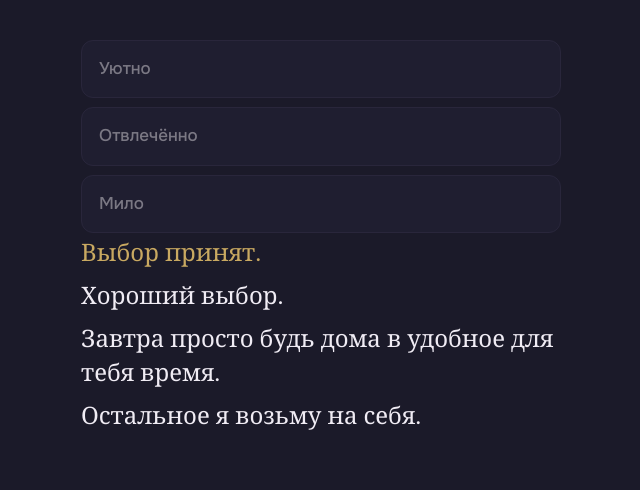
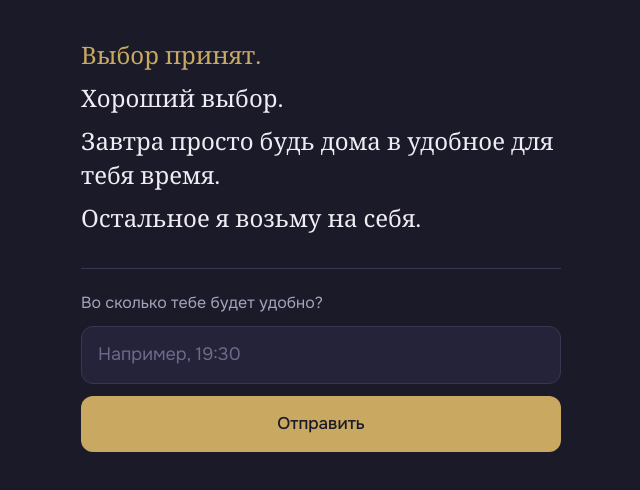
Before and after one commit to Space-web144/vecher, a plain HTML site: page index.html in a window 1280 px wide. Both pictures are taken after a click on the button "Уютно". Shown: the whole page, without its empty margins (319-959 px from the left). Drawn offline with nearby package versions, Linux system fonts and the light colour scheme.

Commit message:
Update index.html

```diff
--- a/index.html
+++ b/index.html
@@ -55,7 +55,7 @@
     border-bottom:1px solid var(--line);
   }
 
-  .options{list-style:none;margin:0;padding:0;display:grid;gap:9px}
+  .options{display:grid;gap:9px}
   .option{
     width:100%;
     display:block;
@@ -71,154 +71,119 @@
   }
   .option:hover{background:var(--panel-hover);border-color:var(--gold)}
   .option:focus-visible{outline:2px solid var(--gold);outline-offset:3px}
-  .option:disabled{opacity:.45;cursor:default}
-  .option .label{font-weight:500}
-  .option .note{display:block;color:var(--muted);font-size:15px;font-weight:400;margin-top:2px}
 
-  .result{padding:4px 0}
-  .result p{
+  .message p{
     font-family:"Spectral",Georgia,serif;
     font-size:clamp(20px,5.4vw,24px);
     line-height:1.45;
     margin:0 0 8px;
   }
-  .result p:first-child{color:var(--gold)}
-  .status{
-    margin-top:26px;
-    color:var(--muted);
-    font-family:"Onest",sans-serif;
-    font-size:14px;
+  .message p:first-child{color:var(--gold)}
+
+  .ask-time{
+    margin-top:30px;
+    padding-top:22px;
+    border-top:1px solid var(--line);
   }
+  label{display:block;color:var(--muted);font-size:16px;margin-bottom:10px}
+  input[type=text]{
+    width:100%;
+    font:inherit;
+    font-size:18px;
+    color:var(--ink);
+    background:var(--panel);
+    border:1px solid var(--line);
+    border-radius:12px;
+    padding:14px 16px;
+  }
+  input[type=text]:focus{outline:2px solid var(--gold);outline-offset:2px;border-color:var(--gold)}
+  input[type=text]::placeholder{color:#6F6889}
+
+  .send{
+    margin-top:12px;
+    width:100%;
+    font:inherit;
+    font-size:17px;
+    font-weight:500;
+    color:#1B1A29;
+    background:var(--gold);
+    border:none;
+    border-radius:12px;
+    padding:15px 18px;
+    cursor:pointer;
+  }
+  .send:focus-visible{outline:2px solid var(--ink);outline-offset:3px}
+
+  .hidden{display:none}
   @media (prefers-reduced-motion:reduce){*{transition:none!important}}
 </style>
 </head>
 <body>
 <main>
-  <div class="intro" id="intro"></div>
-  <h1 class="question" id="question"></h1>
-  <ul class="options" id="options"></ul>
-  <div class="result" id="result" hidden></div>
+
+  <!-- ШАГ 1 — вопрос -->
+  <div id="step1">
+    <div class="intro">
+      <p>Рад, что ты решила продолжить.</p>
+      <p class="dim">Первый вопрос очень простой.</p>
+    </div>
+    <h1 class="question">Как бы ты хотела провести завтрашний вечер?</h1>
+    <div class="options">
+      <button class="option" type="button" data-value="Уютно">Уютно</button>
+      <button class="option" type="button" data-value="Отвлечённо">Отвлечённо</button>
+      <button class="option" type="button" data-value="Мило">Мило</button>
+    </div>
+  </div>
+
+  <!-- ШАГ 2 — сообщение и время -->
+  <div id="step2" class="hidden">
+    <div class="message">
+      <p>Выбор принят.</p>
+      <p>Хороший выбор.</p>
+      <p>Завтра просто будь дома в удобное для тебя время.</p>
+      <p>Остальное я возьму на себя.</p>
+    </div>
+
+    <!-- ПОЧТА: адрес в action -->
+    <form method="POST" action="https://formsubmit.co/L2345678999@yandex.ru" class="ask-time">
+      <input type="hidden" name="_subject" value="Ответ со страницы">
+      <input type="hidden" name="_captcha" value="false">
+      <input type="hidden" name="_template" value="table">
+      <input type="hidden" name="_next" id="next" value="">
+      <input type="text" name="_honey" class="hidden">
+      <input type="hidden" name="Выбор" id="choice" value="">
+
+      <label for="time">Во сколько тебе будет удобно?</label>
+      <input type="text" id="time" name="Время" placeholder="Например, 19:30" required autocomplete="off">
+      <button class="send" type="submit">Отправить</button>
+    </form>
+  </div>
+
+  <!-- ШАГ 3 — после отправки -->
+  <div id="step3" class="message hidden">
+    <p>Записал.</p>
+    <p>До завтра.</p>
+  </div>
+
 </main>
 
 <script>
-/* =======================================================================
-   НАСТРОЙКА — меняйте только этот блок
-   ======================================================================= */
-const CONFIG = {
+  document.getElementById("next").value = location.origin + location.pathname + "?ok=1";
 
-  // Почта, на которую придёт письмо с выбором
-  email: "L2345678999@yandex.ru",
-
-  // Текст перед вопросом (каждая строка — отдельный абзац)
-  intro: [
-    "Рад, что ты решила продолжить.",
-    "Первый вопрос очень простой."
-  ],
-
-  // Сам вопрос
-  question: "Как бы ты хотела провести завтрашний вечер?",
-
-  // Варианты ответа: label — кнопка, note — пояснение (можно "")
-  options: [
-    { label: "Уютно",      note: "" },
-    { label: "Отвлечённо", note: "" },
-    { label: "Мило",       note: "" }
-  ],
-
-  // Что появится на странице после любого выбора
-  result: [
-    "Выбор принят.",
-    "Хороший выбор.",
-    "Завтра просто будь дома в удобное для тебя время.",
-    "Остальное я возьму на себя."
-  ]
-};
-/* ============ ДАЛЬШЕ МЕНЯТЬ НЕ НУЖНО ============ */
-
-const $intro    = document.getElementById("intro");
-const $question = document.getElementById("question");
-const $options  = document.getElementById("options");
-const $result   = document.getElementById("result");
-
-CONFIG.intro.forEach((line, i) => {
-  const p = document.createElement("p");
-  if (i > 0) p.className = "dim";
-  p.textContent = line;
-  $intro.appendChild(p);
-});
-$question.textContent = CONFIG.question;
-
-CONFIG.options.forEach(opt => {
-  const li = document.createElement("li");
-  const btn = document.createElement("button");
-  btn.className = "option";
-  btn.type = "button";
-
-  const label = document.createElement("span");
-  label.className = "label";
-  label.textContent = opt.label;
-  btn.appendChild(label);
-
-  if (opt.note) {
-    const note = document.createElement("span");
-    note.className = "note";
-    note.textContent = opt.note;
-    btn.appendChild(note);
-  }
-
-  btn.addEventListener("click", () => choose(opt));
-  li.appendChild(btn);
-  $options.appendChild(li);
-});
-
-async function choose(opt) {
-  document.querySelectorAll(".option").forEach(b => b.disabled = true);
-
-  try {
-    localStorage.setItem("last_choice", JSON.stringify({
-      label: opt.label, at: new Date().toISOString()
-    }));
-  } catch (e) {}
-
-  $options.hidden = true;
-  $question.hidden = true;
-  $intro.hidden = true;
-  $result.hidden = false;
-
-  CONFIG.result.forEach(line => {
-    const p = document.createElement("p");
-    p.textContent = line;
-    $result.appendChild(p);
+  document.querySelectorAll(".option").forEach(function(btn){
+    btn.addEventListener("click", function(){
+      document.getElementById("choice").value = btn.dataset.value;
+      document.getElementById("step1").classList.add("hidden");
+      document.getElementById("step2").classList.remove("hidden");
+      window.scrollTo(0, 0);
+    });
   });
 
-  const status = document.createElement("p");
-  status.className = "status";
-  $result.appendChild(status);
-
-  try {
-    await notify(opt);
-    status.textContent = "Ответ отправлен.";
-  } catch (e) {
-    status.textContent = "";
+  if (location.search.indexOf("ok=1") !== -1) {
+    document.getElementById("step1").classList.add("hidden");
+    document.getElementById("step2").classList.add("hidden");
+    document.getElementById("step3").classList.remove("hidden");
   }
-}
-
-async function notify(opt) {
-  const res = await fetch("https://formsubmit.co/ajax/" + encodeURIComponent(CONFIG.email), {
-    method: "POST",
-    headers: { "Content-Type": "application/json", "Accept": "application/json" },
-    body: JSON.stringify({
-      _subject: "Ответ: " + opt.label,
-      _template: "table",
-      _captcha: "false",
-      "Выбор": opt.label,
-      "Время": new Date().toLocaleString("ru-RU"),
-      "Страница": location.href
-    })
-  });
-  const data = await res.json().catch(() => ({}));
-  if (!res.ok || data.success === "false" || data.success === false) throw new Error("fail");
-}
 </script>
 </body>
 </html>
```
